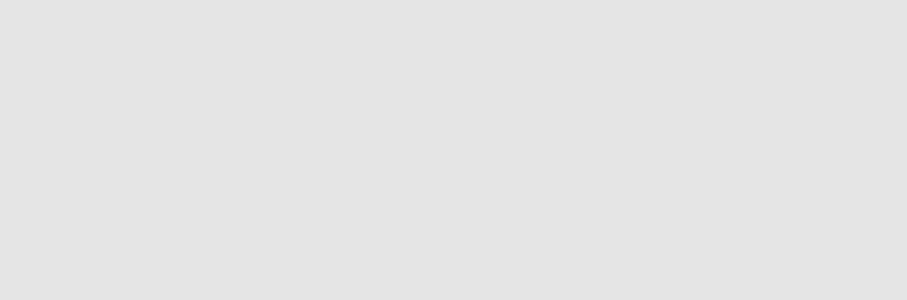
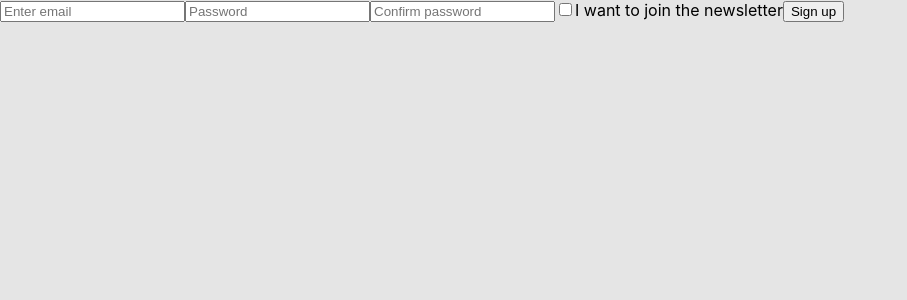
Before and after one commit to abhijeetsaraf/data-driven-reactComponenets, a React (Create React App) app: page /forms2 in a window 1280 px wide. Before the commit this address had no page. Shown: the top 300 px of the page, without its empty margins (0-907 px from the left). Built offline with nearby package versions, Linux system fonts and the light colour scheme.

Commit message:
Login form conditional rendering

```diff
--- a/src/App.js
+++ b/src/App.js
@@ -12,6 +12,7 @@ import Assignment5 from './Assignment5';
 import Assignment6 from './Assignment6';
 import Jokes from './Jokes';
 import Forms from './Forms';
+import Forms2 from './Forms2';
 function App() {
 
   return (
@@ -30,6 +31,7 @@ function App() {
           <Route path='/assignment6' Component={Assignment6}/>
           <Route path='/jokes' Component={Jokes}/>
           <Route path='/forms' Component={Forms}/>
+          <Route path='/forms2' Component={Forms2}/>
         </Routes>
       </div>
     </Router>
--- /dev/null
+++ b/src/Forms2.js
@@ -0,0 +1,70 @@
+import React from "react";
+import "./index.css";
+
+export default function(){
+    const[formData, setFormData] = React.useState({
+        email:"",
+        password:"",
+        confirmPassword:"",
+        newsletterSubscription:""
+    })
+    //We are pulling all the properties through event
+    function handleChange(event){
+        //console.log("clicked")
+        const {name, value, type, checked} = event.target
+        setFormData(prevState => {
+            return {
+                ...prevState, [name]: type === "checkbox" ? checked : value
+            }
+        })
+
+    }
+
+    function handleSubmit(event){
+        event.preventDefault()
+        if(formData.password === formData.confirmPassword){
+            console.log("Successfully signed up")
+        }else{
+            console.log("Password did not match")
+            return
+        }
+        if(formData.newsletterSubscription===true){
+            console.log("Thanks for signing up for the newsletter")
+        }
+    }
+
+
+    return(
+        <form onSubmit={handleSubmit}>
+            <input
+                type="text"
+                placeholder="Enter email"
+                onChange={handleChange}
+                name="email"
+                value={formData.email}
+            />
+            <input
+                type="password"
+                placeholder="Password"
+                onChange={handleChange}
+                name="password"
+                value={formData.password}
+            />
+            <input
+                type="text"
+                placeholder="Confirm password"
+                onChange={handleChange}
+                name="confirmPassword"
+                value={formData.confirmPassword}
+            />
+            <input
+                type="checkbox"
+                id="newsletterSubscription"
+                onChange={handleChange}
+                name="newsletterSubscription"
+                checked={formData.newsletterSubscription}
+            /><label htmlFor="newsletterSubscription">I want to join the newsletter</label>
+            <button>Sign up</button>
+        </form>
+    )
+}
--- a/src/Navigation.js
+++ b/src/Navigation.js
@@ -17,6 +17,7 @@ function Navigation(){
                 <Link to="/assignment6"><li>- Assignment 6 - Render boxes from data file and change boolen pram</li></Link>
                 <Link to="/jokes"><li>Joke app for conditional rendering</li></Link>
                 <Link to="/forms"><li>React forms</li></Link>
+                <Link to="/forms2"><li>Login form</li></Link>
             </ul>
         </div>
     )
```
